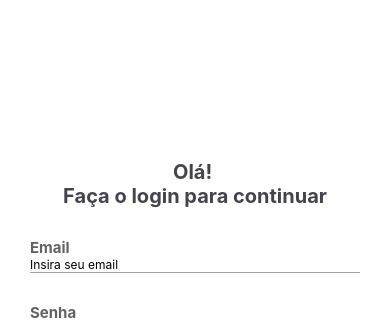
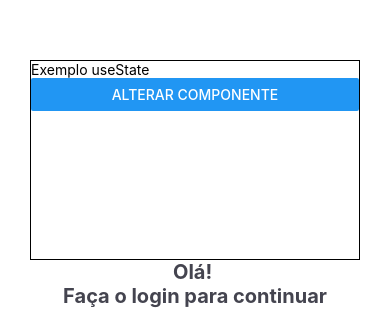
Before and after one commit to Mestres-da-Web/trilha-react-native, a React Native app: screen / in a window 390 px wide. Shown: the part 155-475 px from the top of the page. Built offline with nearby package versions, Linux system fonts and the light colour scheme.

Commit message:
3 - Aula 2

```diff
--- /dev/null
+++ b/src/components/Examples/useState/index.tsx
@@ -0,0 +1,31 @@
+import { useState } from "react";
+import { Text, View, Button } from "react-native";
+import styles from "./styles";
+
+const Component = () => {
+  return (
+    <View style={styles.componentContainer}>
+      <Text>Componente</Text>
+    </View>
+  );
+};
+
+const UseStateExample = () => {
+  const [isShowingComponent, setIsShowingComponent] = useState(false);
+
+  console.log("Componente renderizada");
+
+  const handlePress = () => {
+    setIsShowingComponent(!isShowingComponent);
+  };
+
+  return (
+    <View style={styles.container}>
+      <Text>Exemplo useState</Text>
+      {isShowingComponent === true ? <Component /> : null}
+      <Button title="Alterar componente" onPress={handlePress} />
+    </View>
+  );
+};
+
+export default UseStateExample;
--- /dev/null
+++ b/src/components/Examples/useState/styles.ts
@@ -0,0 +1,15 @@
+import { StyleSheet } from "react-native";
+
+const styles = StyleSheet.create({
+  container: {
+    borderWidth: 1,
+    height: 200,
+  },
+  componentContainer: {
+    borderWidth: 1,
+    margin: 10,
+    height: 50,
+  },
+});
+
+export default styles;
--- a/src/screens/Login/index.tsx
+++ b/src/screens/Login/index.tsx
@@ -3,10 +3,12 @@ import Input from "../../components/Input";
 import Title from "../../components/Title";
 import styles from "./styles";
 import CheckboxWithLabel from "../../components/Checkbox";
+import UseStateExample from "../../components/Examples/useState";
 
 const Login = () => {
   return (
     <View style={styles.container}>
+      <UseStateExample />
       <Title text={"Olá! \nFaça o login para continuar"} />
       <Input label="Email" placeholder="Insira seu email" />
       <Input label="Senha" placeholder="Insira sua senha" />
```
